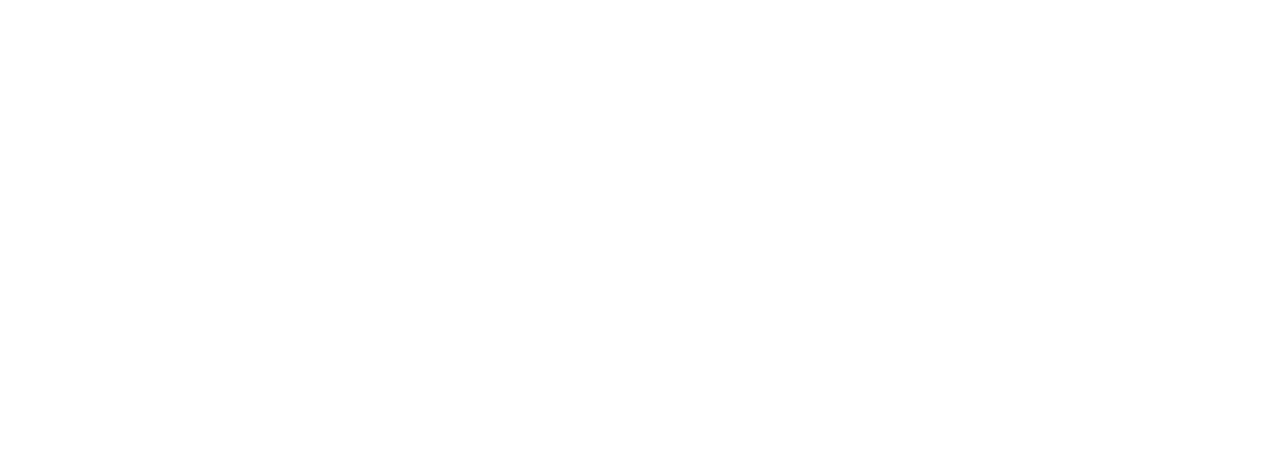
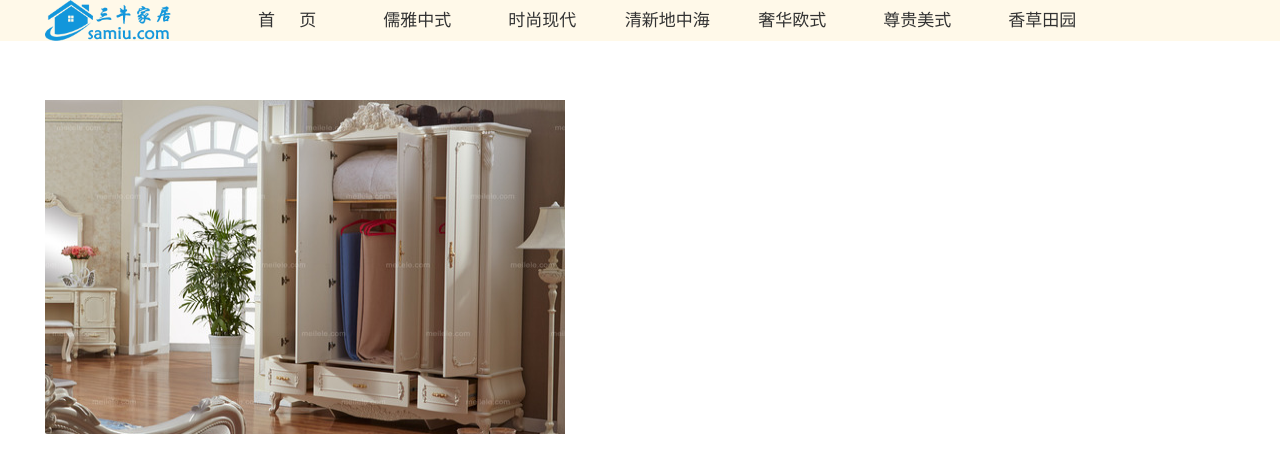
Before and after one commit to katrinaLHN/-HomeShopping, a plain HTML site: page src/pages/goodsDetails.html in a window 1280 px wide. Drawn offline with Linux system fonts and the light colour scheme.

Commit message:
2017.3.7 20:12

```diff
--- a/src/pages/goodsDetails.html
+++ b/src/pages/goodsDetails.html
@@ -2,9 +2,33 @@
 <html lang="en">
 <head>
     <meta charset="UTF-8">
-    <title>Title</title>
+    <title>三牛自营家居，一站式家居购物</title>
+    <link rel="stylesheet" href="../style/_reset.css">
+    <link rel="stylesheet" href="../style/goodsDetails.css">
 </head>
 <body>
-
+    <header>
+    <nav>
+        <div class="nav-wrap">
+            <img src="../../resources/logo.png" alt="">
+            <ul>
+                <li><a href="">首  页</a></li>
+                <li><a href="">儒雅中式</a></li>
+                <li><a href="">时尚现代</a></li>
+                <li><a href="">清新地中海</a></li>
+                <li><a href="">奢华欧式</a></li>
+                <li><a href="">尊贵美式</a></li>
+                <li><a href="">香草田园</a></li>
+            </ul>
+        </div>
+    </nav>
+    </header>
+    <div class="main-body">
+        <div class="showImg">
+            <a href=""><img src="../../resources/showimg.jpg" alt=""></a>
+        </div>
+    </div>
 </body>
+<script src="../tools/require.js" data-main="../tools/requiremain.js"></script>
+<script src="../script/goodsDetails.js"></script>
 </html>
--- /dev/null
+++ b/src/script/goodsDetails.js
@@ -0,0 +1,18 @@
+/**
+ * Created by lee on 2017/3/6.
+ */
+require(["jquery","../script/home"], function ($) {
+        //
+
+        var goodsDetails ={
+            init:function () {
+
+            },
+
+
+            //
+        }
+        return goodsDetails.init();
+        //
+    }
+);
--- a/src/script/home.js
+++ b/src/script/home.js
@@ -4,10 +4,10 @@
 require(["jquery"], function ($) {
     //
 
-    var page ={
+    var home ={
         init:function () {
-          page.navBackground();
-          page.bannerMove();
+          home.navBackground();
+          home.bannerMove();
         },
         navBackground:function () {
             //控制导航栏背景颜色和背景图片
@@ -124,7 +124,8 @@ require(["jquery"], function ($) {
 
         //
         }
-    return page.init();
+    return home.init();
+    // home.init();
     //
     }
 );
--- /dev/null
+++ b/src/style/goodsDetails.css
@@ -0,0 +1,59 @@
+/*导航栏*/
+header nav {
+    width: 100%;
+    position: fixed;
+    top: 0;
+    left: 0;
+    height: 41px;
+    background: #fff9e9;
+    z-index: 3;
+}
+.nav-wrap{
+    width: 1190px;
+    margin: 0 auto;
+}
+header nav ul{
+    height: 41px;
+    overflow: hidden;
+    padding-left: 55px;
+}
+header nav img{
+    height: 41px;
+    float: left;
+}
+
+header nav ul li{
+    float: left;
+    width: 105px;
+    margin: 0 10px;
+    line-height: 41px;
+    text-align: center;
+    /*cursor: pointer;*/
+}
+header nav ul li:first-child{
+    letter-spacing:10px;
+}
+header nav ul li a{
+    color: #333;
+    font-size: 17px;
+    font-family: 微软雅黑;
+    width: 105px;
+    height: 41px;
+}
+header nav ul li:nth-child(0){
+    margin-right: 0;
+}
+/*主体部分*/
+.main-body{
+    width: 1190px;
+    margin: 0 auto;
+}
+.showImg{
+    width: 520px;
+    height: 334px;
+    margin-top: 100px;
+}
+.showImg img{
+    width: 100%;
+    height: 100%;
+}
--- a/src/tools/requiremain.js
+++ b/src/tools/requiremain.js
@@ -2,7 +2,7 @@
  * Created by lee on 2017/3/4.
  */
 require.config({
-    baseUrl: "js",
+    baseUrl: "src",
     paths: {
         "jquery": ["jquery-3.1.0"],
         "popup": ["lib/popup"],
```
Also changed, not shown: resources/showimg.jpg (added).
